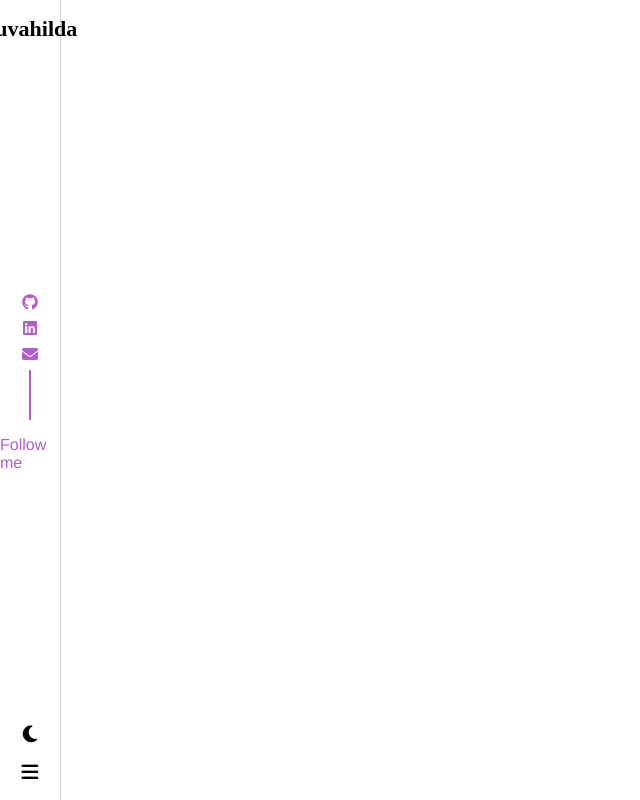
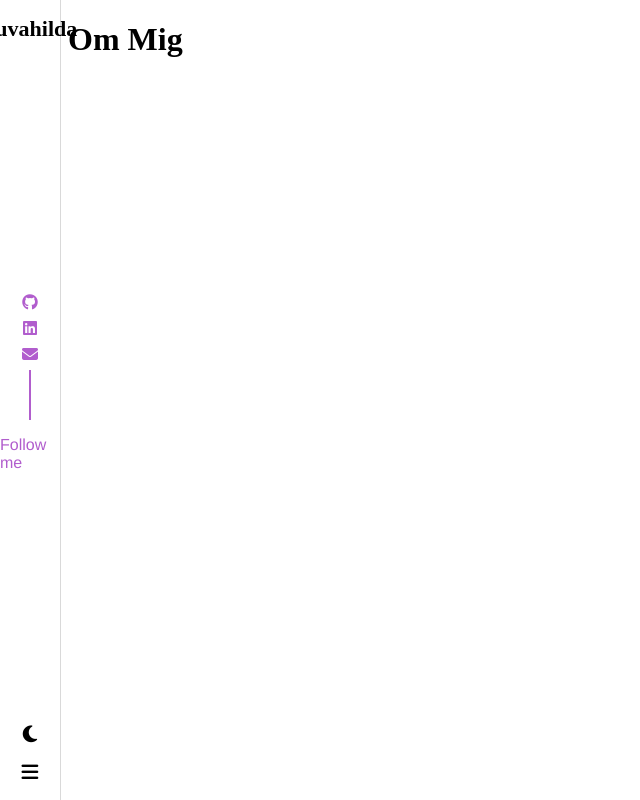
Before and after one commit to gytu24nn/Tuva-CV, a React (Vite) app in the folder CV/: page /om-mig in a window 1280 px wide. Shown: the whole page, without its empty margins (0-640 px from the left). Built offline with nearby package versions, Linux system fonts and the light colour scheme; a web font is replaced by a local one.

Commit message:
Fixed routing for different pages

```diff
--- a/CV/src/App.tsx
+++ b/CV/src/App.tsx
@@ -2,6 +2,10 @@ import { BrowserRouter as Router, Routes, Route} from "react-router-dom";
 import './App.css'
 import Menu from './components/Menu'
 import HomePage from './pages/Homepage'
+import KontaktPage from "./pages/KontaktPage";
+import OmMigPage from "./pages/OmMigPage";
+import ProjektPage from "./pages/ProjektPage";
+import TechStackPage from "./pages/TechStackPage";
 
 function App() {
   return (
@@ -10,6 +14,10 @@ function App() {
       <main style={{ marginLeft: '60px' }}>
         <Routes>
           <Route path="/" element={<HomePage />} />
+          <Route path="/kontakt" element={<KontaktPage />} />
+          <Route path="/om-mig" element={<OmMigPage />} />
+          <Route path="/projekt" element={<ProjektPage />} />
+          <Route path="/tech-stack" element={<TechStackPage />} />
         </Routes>
       </main>
     </Router>
--- /dev/null
+++ b/CV/src/pages/KontaktPage.tsx
@@ -0,0 +1,8 @@
+
+export default function KontaktPage() {
+    return (
+        <>
+            <h1>Kontakt</h1>
+        </>
+    )
+}
--- /dev/null
+++ b/CV/src/pages/OmMigPage.tsx
@@ -0,0 +1,9 @@
+
+
+export default function OmMigPage() {
+    return (
+        <>
+            <h1>Om Mig</h1>
+        </>
+    )
+}
--- /dev/null
+++ b/CV/src/pages/ProjektPage.tsx
@@ -0,0 +1,8 @@
+
+export default function ProjektPage() {
+    return (
+        <>
+            <h1>Projekt</h1>
+        </>
+    )
+}
--- /dev/null
+++ b/CV/src/pages/TechStackPage.tsx
@@ -0,0 +1,8 @@
+
+export default function TechStackPage() {
+    return(
+        <>
+            <h1>Tech stack</h1>
+        </>
+    )
+}
```
